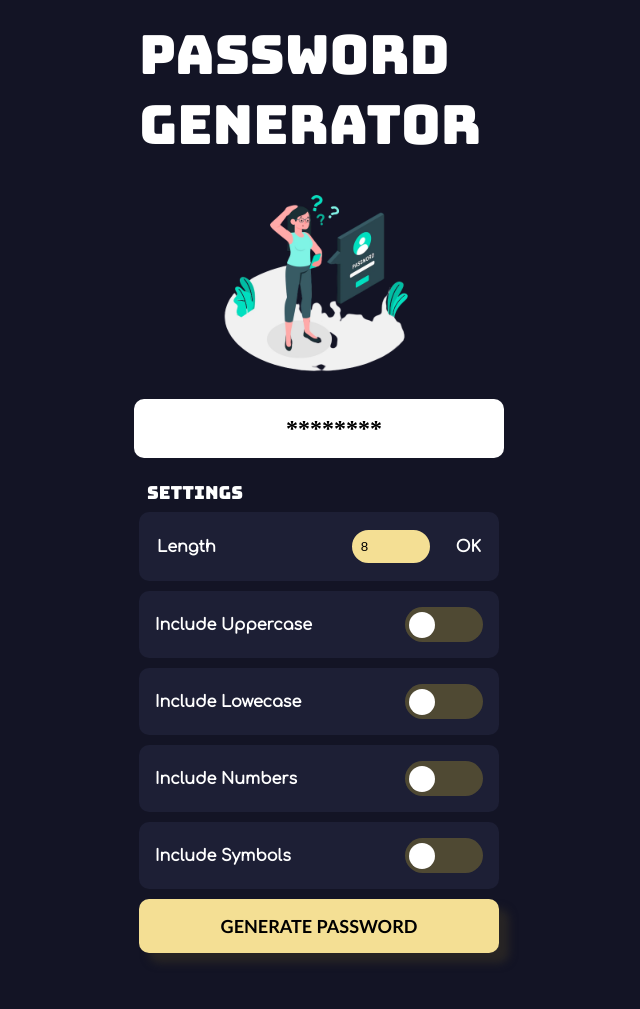
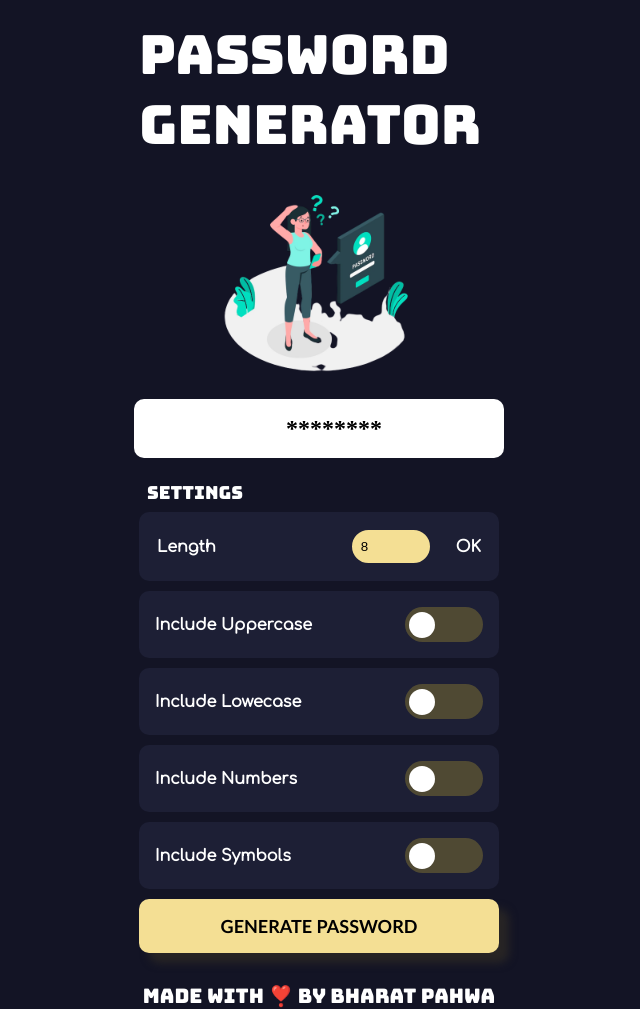
Before and after one commit to Bharatpahwa/password-generator, a plain HTML site: page index.html in a window 1280 px wide. Shown: the whole page, without its empty margins (321-961 px from the left). Before the commit the page ends 983 px from the top, so only its background shows below. Drawn offline with nearby package versions, Linux system fonts and the light colour scheme.

Commit message:
Update index.html

```diff
--- a/index.html
+++ b/index.html
@@ -74,6 +74,7 @@
         <p class="generate" id="processing">GENERATE PASSWORD</p>
         <p class="generate" id="done">GENERATE AGAIN </p>
       </div>
+          <p class="Made">Made with ❣️ by Bharat Pahwa</p>
     </section>
 
     <script src="script.js" async defer></script>
```
